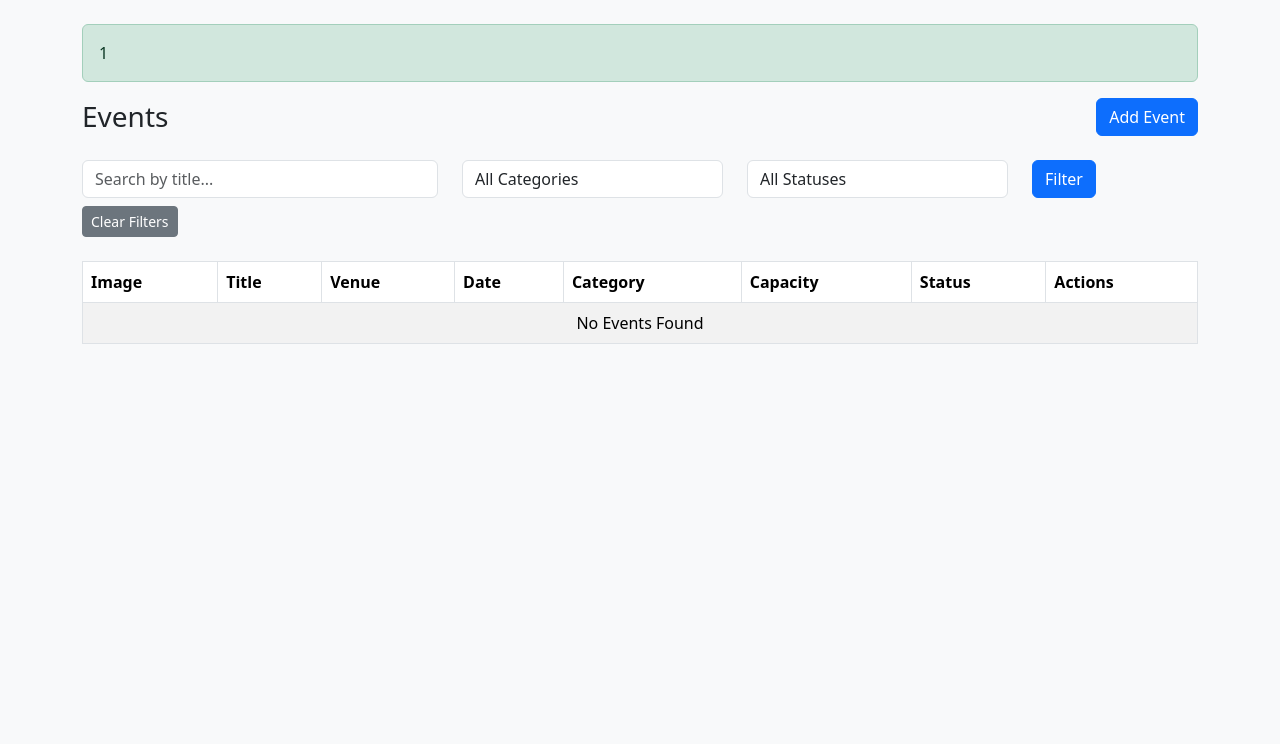
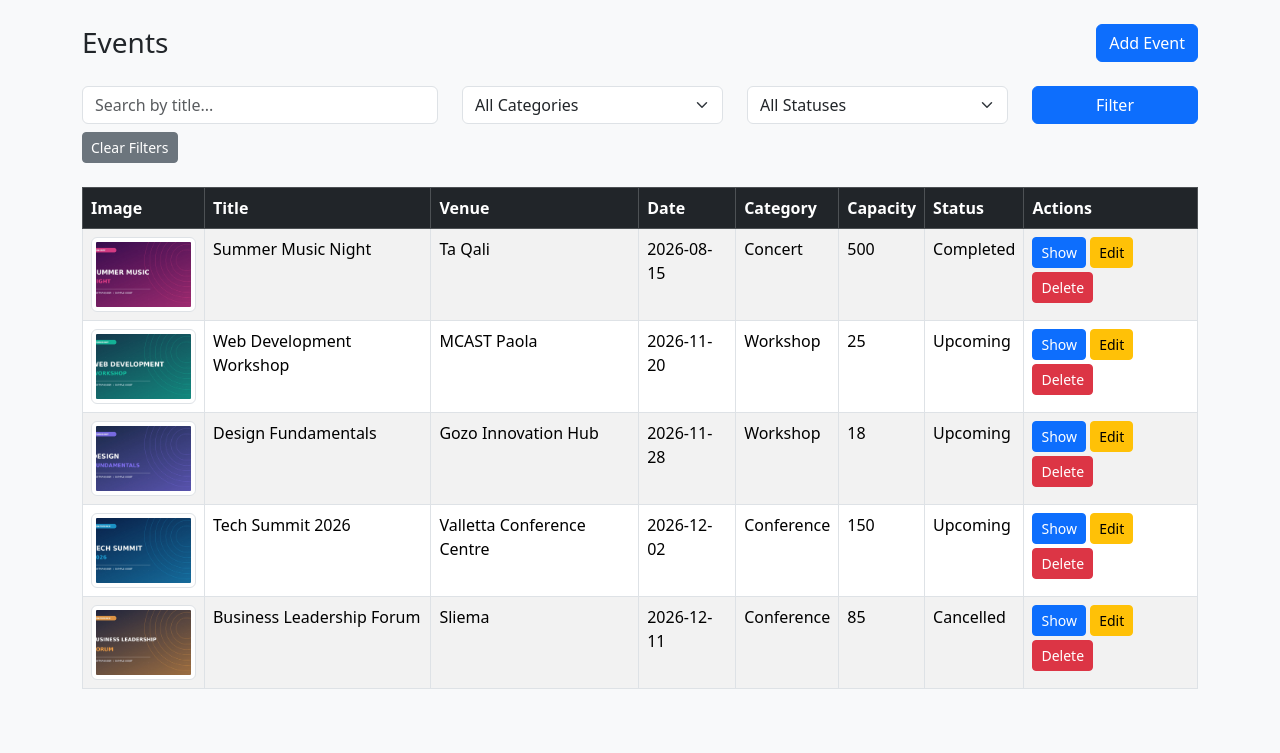
Before and after one commit to JPFENECH2006/ModuleA_B, a Laravel app: page /events in a window 1280 px wide. Shown: the part 56-809 px from the top of the page. Before the commit the page ends 400 px from the top, so only its background shows below. Run offline with Laravel 12, Linux system fonts and the light colour scheme; a user stored in the database is signed in; data comes from the database, SQL or seed files in the repository; data that the repository does not hold is empty; parts of the project's set-up code (start-up, migrations or seed data) failed here and were passed over.

Commit message:
Fix fresh migrate and seeding for Modules A and B
- Replace broken iamge->image rename migration with one that adds the image column
- Call EventSeeder and TicketSeeder from DatabaseSeeder
- Seed starter images event1-5.jpg
- Remove committed public/storage folder (use php artisan storage:link)
- Use Bootstrap 5 classes and show success flash from the layout

Co-Authored-By: Claude Opus 5.5 <noreply@anthropic.com>
Claude-Session: https://claude.ai/code/session_01UVvF88BEQpDPfutKRKBQqU

```diff
--- a/A/database/seeders/DatabaseSeeder.php
+++ b/A/database/seeders/DatabaseSeeder.php
@@ -19,5 +19,7 @@ class DatabaseSeeder extends Seeder
             'name' => 'Test User',
             'email' => 'test@example.com',
         ]);
+
+        $this->call(EventSeeder::class);
     }
 }
--- a/A/resources/views/events/index.blade.php
+++ b/A/resources/views/events/index.blade.php
@@ -30,7 +30,7 @@
 
             <!-- CATEGORY FILTER -->
             <div class="col-md-3 mb-2">
-                <select name="category" class="form-control">
+                <select name="category" class="form-select">
                     <option value="">All Categories</option>
 
                     <option value="Conference"
@@ -52,7 +52,7 @@
 
             <!-- STATUS FILTER -->
             <div class="col-md-3 mb-2">
-                <select name="status" class="form-control">
+                <select name="status" class="form-select">
                     <option value="">All Statuses</option>
 
                     <option value="Upcoming"
@@ -74,7 +74,7 @@
 
             <!-- FILTER BUTTON -->
             <div class="col-md-2 mb-2">
-                <button type="submit" class="btn btn-primary btn-block">
+                <button type="submit" class="btn btn-primary w-100">
                     Filter
                 </button>
             </div>
@@ -88,18 +88,12 @@
 </form>
 
 
-    <!-- SUCCESS MESSAGE -->
-    @if (session('success'))
-        <div class="alert alert-success">
-            {{ session('success') }}
-        </div>
-    @endif
 
     <!-- EVENTS TABLE -->
     <div class="table-responsive">
         <table class="table table-striped table-bordered">
 
-            <thead class="thead-dark">
+            <thead class="table-dark">
                 <tr>
                     <th>Image</th>
                     <th>Title</th>
--- a/A/resources/views/layouts/app.blade.php
+++ b/A/resources/views/layouts/app.blade.php
@@ -8,7 +8,7 @@
 <body class="bg-light">
 <nav class="navbar navbar-dark bg-dark"><div class="container"><a class="navbar-brand" href="{{ route('events.index') }}">EventManager</a></div></nav>
 <main class="container py-4">
-  @if(session('status'))<div class="alert alert-success">{{ session('status') }}</div>@endif
+  @if(session('success'))<div class="alert alert-success">{{ session('success') }}</div>@endif
   @yield('content')
 </main>
 </body></html>
--- a/B/database/seeders/DatabaseSeeder.php
+++ b/B/database/seeders/DatabaseSeeder.php
@@ -19,5 +19,7 @@ class DatabaseSeeder extends Seeder
             'name' => 'Test User',
             'email' => 'test@example.com',
         ]);
+
+        $this->call(TicketSeeder::class);
     }
 }
```
Also changed, not shown: A/database/seeders/EventSeeder.php (+5 -5 lines), A/database/migrations/2026_11_10_141210_add_image_to_events_table.php, 1 other file.
